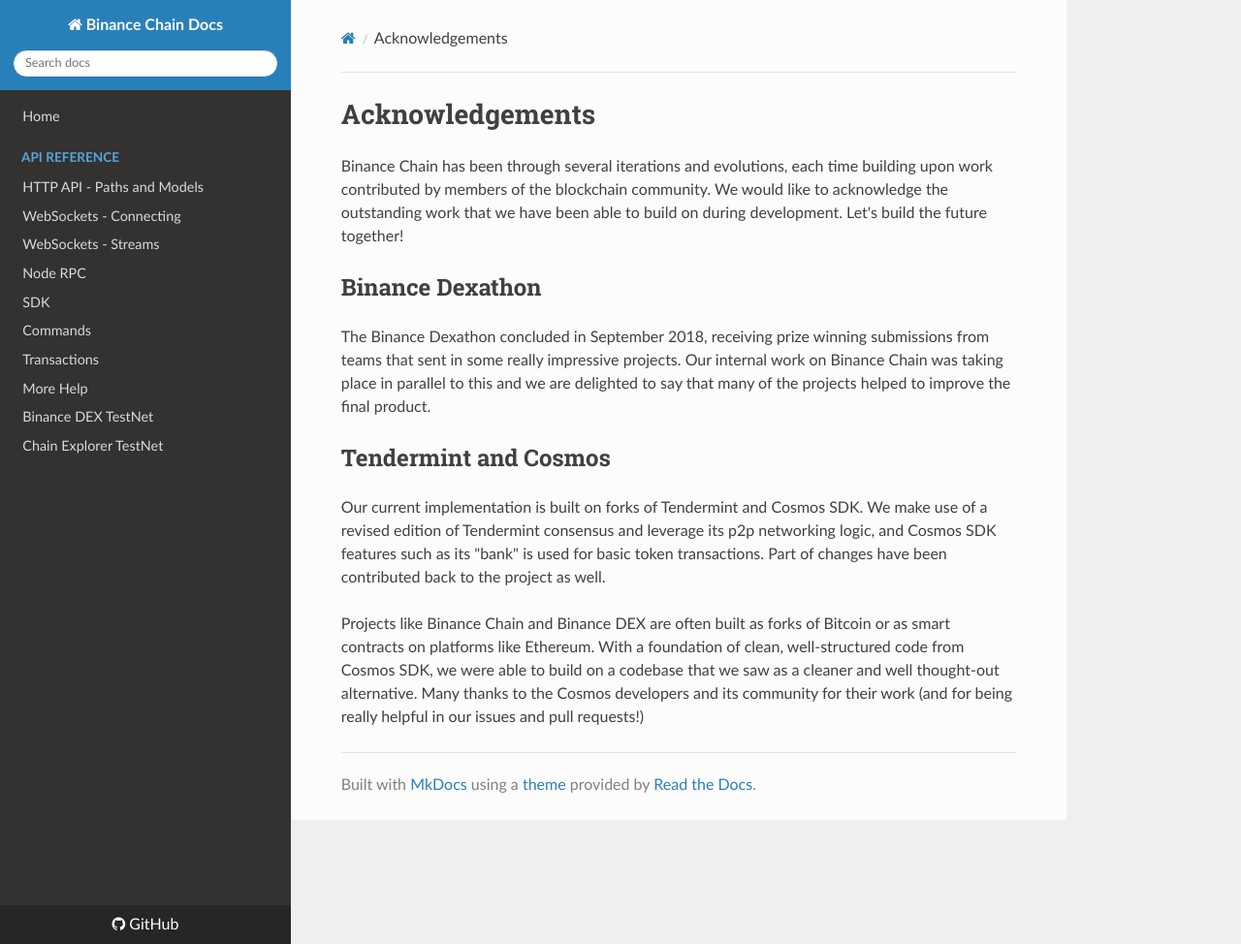
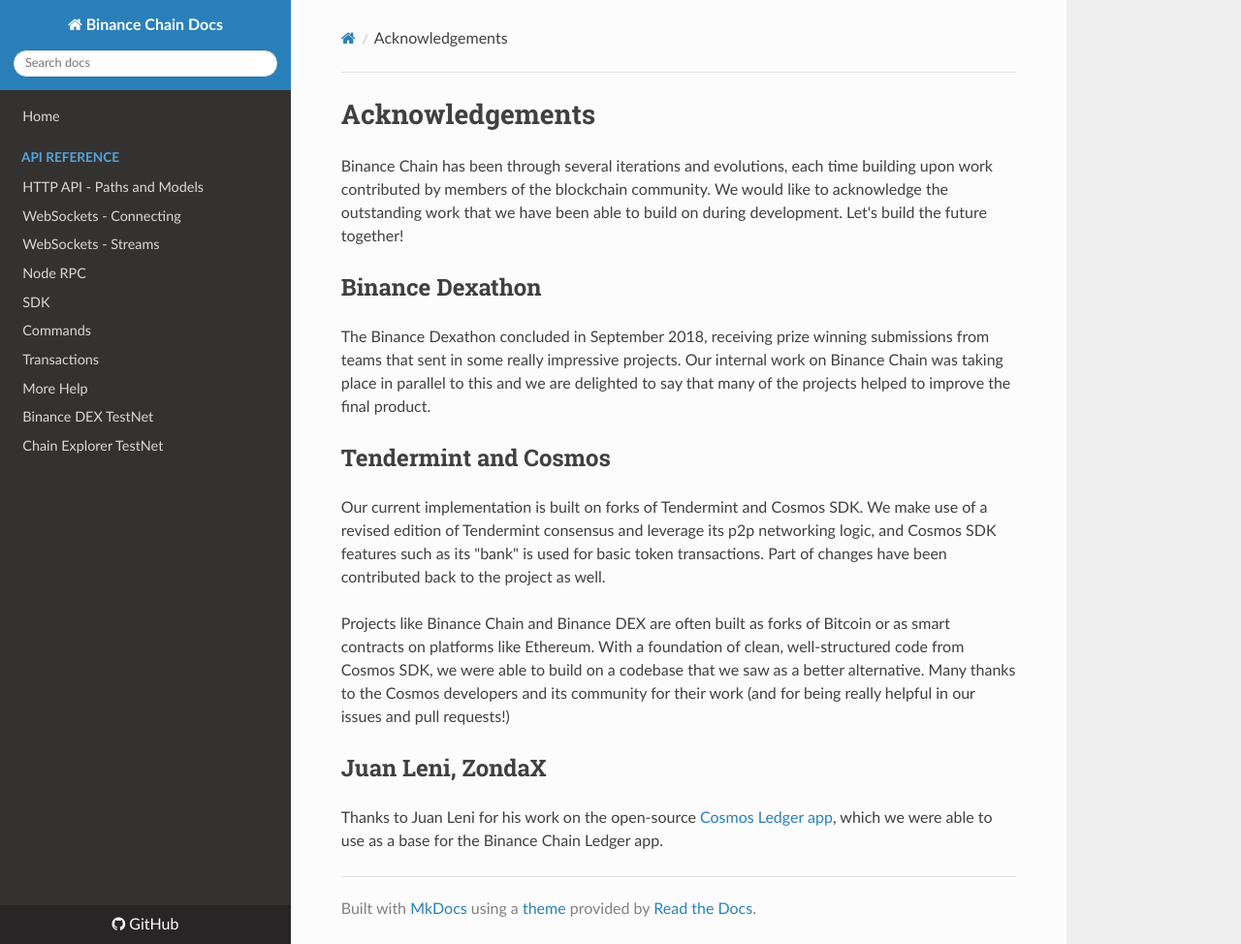
Before and after one commit to yash-sharma1/docs-site, an MkDocs documentation site: the page built from docs/acknowledgement.md, in a window 1280 px wide and 974 px high. Shown: the whole window at 97% size. Built offline with MkDocs 1.6.1, drawn with Linux system fonts in a browser that asks for light colours; nearby versions of some CDN libraries.

Commit message:
Update acknowledgement.md

```diff
--- a/docs/acknowledgement.md
+++ b/docs/acknowledgement.md
@@ -10,4 +10,8 @@
 
 Our current implementation is built on forks of Tendermint and Cosmos SDK. We make use of a revised edition of Tendermint consensus and leverage its p2p networking logic, and Cosmos SDK features such as its "bank" is used for basic token transactions. Part of changes have been contributed back to the project as well.
 
-Projects like Binance Chain and Binance DEX are often built as forks of Bitcoin or as smart contracts on platforms like Ethereum. With a foundation of clean, well-structured code from Cosmos SDK, we were able to build on a codebase that we saw as a cleaner and well thought-out alternative. Many thanks to the Cosmos developers and its community for their work (and for being really helpful in our issues and pull requests!)
+Projects like Binance Chain and Binance DEX are often built as forks of Bitcoin or as smart contracts on platforms like Ethereum. With a foundation of clean, well-structured code from Cosmos SDK, we were able to build on a codebase that we saw as a better alternative. Many thanks to the Cosmos developers and its community for their work (and for being really helpful in our issues and pull requests!)
+
+## Juan Leni, ZondaX
+
+Thanks to Juan Leni for his work on the open-source [Cosmos Ledger app](https://github.com/ZondaX/ledger-cosmos-app), which we were able to use as a base for the Binance Chain Ledger app.
```
